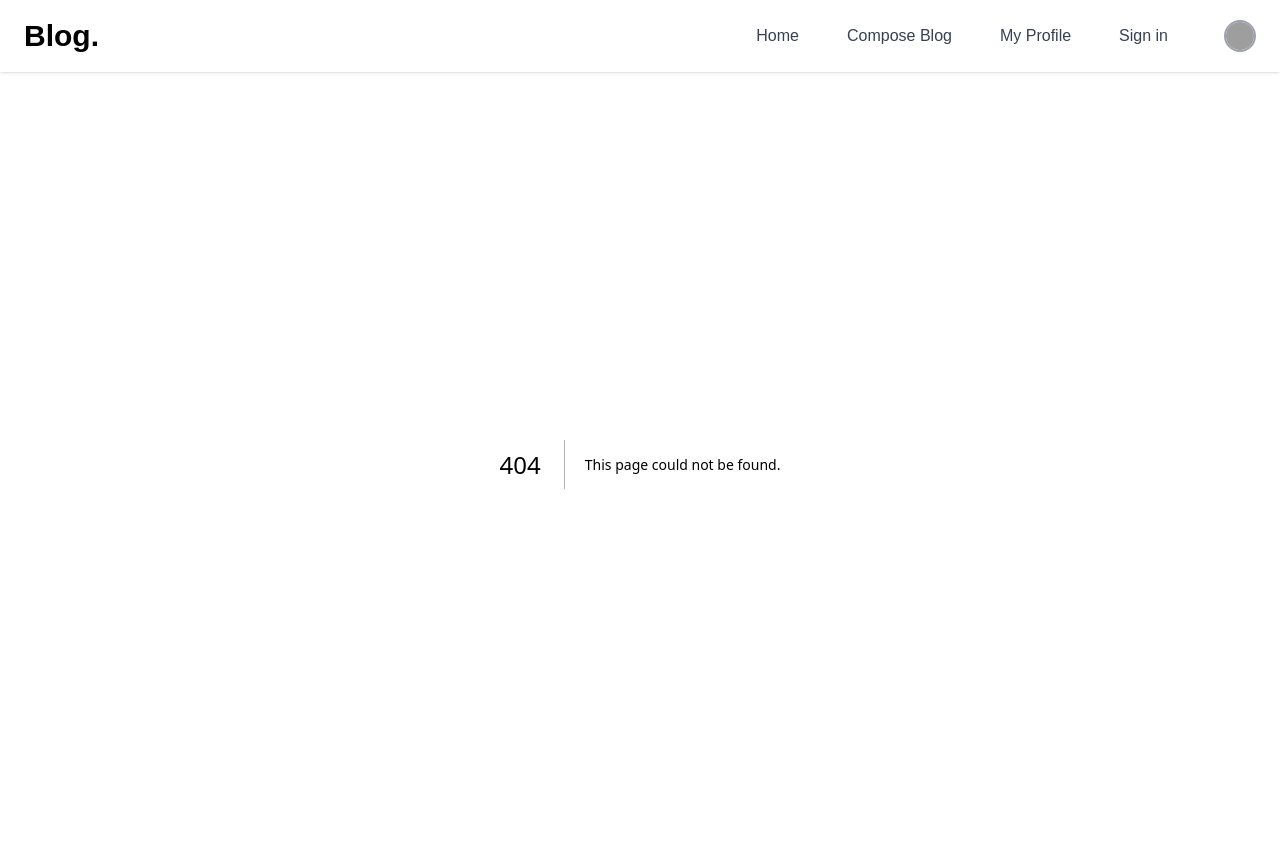
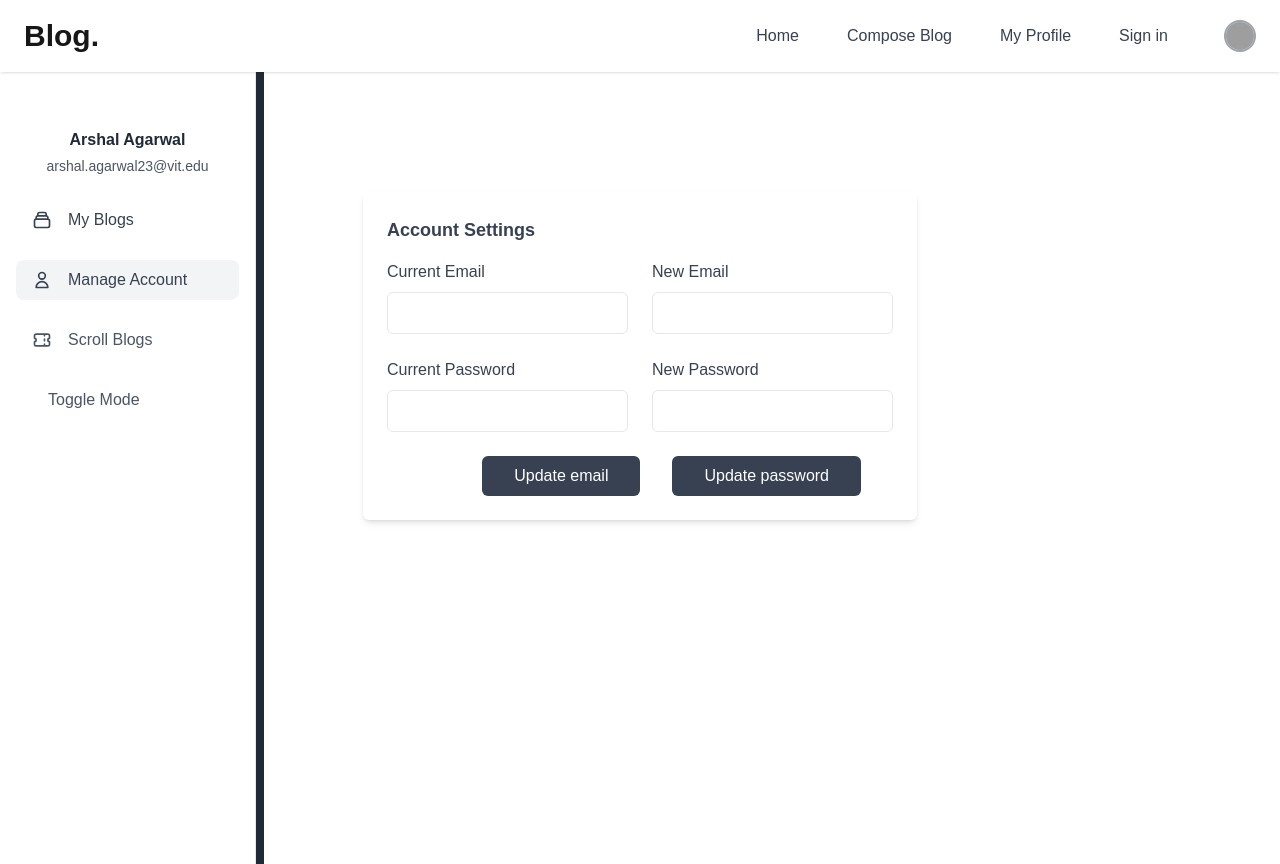
Before and after one commit to Arshal-Agarwal/blogging-platform-repo, a Next.js app: page /Pages/ManageAcc in a window 1280 px wide. Before the commit this address had no page. After the commit the page ends 800 px from the top, so only its background shows below. Built offline with nearby package versions, Linux system fonts and the light colour scheme; grey boxes are pictures that could not be loaded.

Commit message:
Added Manage account page
1) Created ManageAcc page
2) Modified styling of sign in page
3) Restyled Navbar and Sidebar
4) Modified homepage so only 1 card appears on 1 line

```diff
--- a/app/Components/BlogThreadCard.js
+++ b/app/Components/BlogThreadCard.js
@@ -3,32 +3,28 @@ import React from 'react'
 import Link from 'next/link'
 import Image from 'next/image'
 
-
 export default function BlogContentCard() {
   return (
-
-            <div className="max-w-2xl px-8 py-4 bg-white rounded-lg shadow-md dark:bg-gray-800 float-right  mt-10 mr-10">
+    <div className="max-w-4xl  max-h-72 px-8 py-4 bg-white rounded-lg shadow-md dark:bg-gray-800 mb-10  mx-auto overflow-hidden">
       <div className="flex items-center justify-between">
-                <Image className="hidden object-cover w-10 h-10 mr-4 rounded-full sm:block" src="/logo.png" height={100} width={100} alt="avatar"/>
+        <Image className="hidden object-cover w-10 h-10 mr-4 rounded-full sm:block" src="/logo.png" height={100} width={100} alt="avatar" />
         <span className="text-sm font-light text-gray-600 dark:text-gray-400">u/Arshal11</span>
         <p className="px-3 py-1 text-sm font-bold text-gray-100 transition-colors duration-300 transform bg-gray-600 rounded cursor-default hover:bg-gray-500" tabIndex="0" role="button">Design</p>
       </div>
 
       <div className="mt-2">
         <Link href="../Pages/DisplayBlog" className="text-xl underline font-bold text-gray-700 dark:text-white hover:text-gray-600 dark:hover:text-gray-200 hover:underline" tabIndex="0" role="link">Blog Title</Link>
-                    <p className="mt-2 text-gray-600 dark:text-gray-300">Blog Content.....Lorem ipsum dolor sit, amet consectetur adipisicing elit. Tempora expedita dicta totam aspernatur doloremque. Excepturi iste iusto eos enim reprehenderit nisi, accusamus delectus nihil quis facere in modi ratione libero!</p>
+        <p className="mt-2 text-gray-600 dark:text-gray-300 overflow-hidden text-ellipsis max-h-24">Blog Content.....Lorem ipsum dolor sit, amet consectetur adipisicing elit. Tempora expedita dicta totam aspernatur doloremque. Excepturi iste iusto eos enim reprehenderit nisi, accusamus delectus nihil quis facere in modi ratione libero!</p>
+        <p className="mt-2 text-gray-600 dark:text-gray-300 overflow-hidden text-ellipsis max-h-24">Blog Content.....Lorem ipsum dolor sit, amet consectetur adipisicing elit. Tempora expedita dicta totam aspernatur doloremque. Excepturi iste iusto eos enim reprehenderit nisi, accusamus delectus nihil quis facere in modi ratione libero!</p>
+        <p className="mt-2 text-gray-600 dark:text-gray-300 overflow-hidden text-ellipsis max-h-24">Blog Content.....Lorem ipsum dolor sit, amet consectetur adipisicing elit. Tempora expedita dicta totam aspernatur doloremque. Excepturi iste iusto eos enim reprehenderit nisi, accusamus delectus nihil quis facere in modi ratione libero!</p>
       </div>
 
-
-                <div className="flex items-center justify-between mt-4">
-                    <Link href="../Pages/DisplayBlog" className="text-blue-600 dark:text-blue-400 hover:underline" tabIndex="0" role="link">Read more</Link>
-
+      <div className="flex items-center justify-between mt-4 ">
+        <Link href="../Pages/DisplayBlog" className="text-blue-600 dark:text-blue-400  hover:underline " tabIndex="0" role="link">Read more</Link>
         <div className="flex items-center">
-
-                            <Link className="font-bold text-gray-700 cursor-pointer dark:text-gray-200" tabIndex="0" role="link"href="../Pages/DisplayBlog">Arshal Agarwal</Link>
+          <Link className="font-bold text-gray-700 cursor-pointer dark:text-gray-200" tabIndex="0" role="link" href="../Pages/DisplayBlog">Arshal Agarwal</Link>
         </div>
       </div>
     </div>
-
   )
 }
--- a/app/Components/Navbar.js
+++ b/app/Components/Navbar.js
@@ -43,12 +43,12 @@ const Navbar = () => {
                         <div className="flex items-center mt-4 lg:mt-0">
 
 
-                            <button type="button" className="flex items-center focus:outline-none" aria-label="toggle profile dropdown">
+                            <Link href="/Pages/ManageAcc" className="flex items-center focus:outline-none" aria-label="toggle profile dropdown">
                                 <div className="w-8 h-8 overflow-hidden border-2 border-gray-400 rounded-full">
                                     <img src="https://images.unsplash.com/photo-1517841905240-472988babdf9?ixlib=rb-1.2.1&ixid=eyJhcHBfaWQiOjEyMDd9&auto=format&fit=crop&w=334&q=80" className="object-cover w-full h-full" alt="avatar" />
                                 </div>
-                                <h3 className="mx-2 text-gray-700 dark:text-gray-200 lg:hidden">Khatab wedaa</h3>
-                            </button>
+
+                            </Link>
                         </div>
                     </div>
                 </div>
--- a/app/Components/Sidebar.js
+++ b/app/Components/Sidebar.js
@@ -5,7 +5,7 @@ import Link from 'next/link'
 
 export default function Sidebar() {
     return (
-        <div className='inline-block fixed border-r-8 mt-2  border-gray-800 clear-both'>
+        <div className='inline-block fixed border-r-8  border-gray-800 clear-both'>
             <aside className="flex flex-col w-64 h-screen px-4 py-8 overflow-y-auto bg-white border-r rtl:border-r-0 rtl:border-l dark:bg-gray-900 dark:border-gray-700">
                 <div className="flex flex-col items-center mt-6 -mx-2">
 
@@ -15,21 +15,21 @@ export default function Sidebar() {
 
                 <div className="flex flex-col justify-between flex-1 mt-6">
                     <nav>
-                        <a className="flex items-center px-4 py-2 text-gray-700 bg-gray-100 rounded-lg dark:bg-gray-800 dark:text-gray-200" href="#">
+                        <Link className="flex items-center px-4 py-2 text-gray-700 bg-gray-100 rounded-lg dark:bg-gray-800 dark:text-gray-200" href="">
                             <svg className="w-5 h-5" viewBox="0 0 24 24" fill="none" xmlns="http://www.w3.org/2000/svg">
                                 <path d="M19 11H5M19 11C20.1046 11 21 11.8954 21 13V19C21 20.1046 20.1046 21 19 21H5C3.89543 21 3 20.1046 3 19V13C3 11.8954 3.89543 11 5 11M19 11V9C19 7.89543 18.1046 7 17 7M5 11V9C5 7.89543 5.89543 7 7 7M7 7V5C7 3.89543 7.89543 3 9 3H15C16.1046 3 17 3.89543 17 5V7M7 7H17" stroke="currentColor" strokeWidth="2" strokeLinecap="round" strokeLinejoin="round" />
                             </svg>
 
-                            <span className="mx-4 font-medium">Delete Blog</span>
-                        </a>
+                            <span className="mx-4 font-medium">My Blogs</span>
+                        </Link>
 
-                        <Link className="flex items-center px-4 py-2 mt-5 text-gray-600 transition-colors duration-300 transform rounded-lg dark:text-gray-400 hover:bg-gray-100 dark:hover:bg-gray-800 dark:hover:text-gray-200 hover:text-gray-700" href="../Pages/SignIn">
+                        <Link className="flex items-center px-4 py-2 mt-5 text-gray-600 transition-colors duration-300 transform rounded-lg dark:text-gray-400 hover:bg-gray-100 dark:hover:bg-gray-800 dark:hover:text-gray-200 hover:text-gray-700" href="../Pages/ManageAcc">
                             <svg className="w-5 h-5" viewBox="0 0 24 24" fill="none" xmlns="http://www.w3.org/2000/svg">
                                 <path d="M16 7C16 9.20914 14.2091 11 12 11C9.79086 11 8 9.20914 8 7C8 4.79086 9.79086 3 12 3C14.2091 3 16 4.79086 16 7Z" stroke="currentColor" strokeWidth="2" strokeLinecap="round" strokeLinejoin="round" />
                                 <path d="M12 14C8.13401 14 5 17.134 5 21H19C19 17.134 15.866 14 12 14Z" stroke="currentColor" strokeWidth="2" strokeLinecap="round" strokeLinejoin="round" />
                             </svg>
 
-                            <span className="mx-4 font-medium">Manage Accounts</span>
+                            <span className="mx-4 font-medium">Manage Account</span>
                         </Link>
 
                         <Link className="flex items-center px-4 py-2 mt-5 text-gray-600 transition-colors duration-300 transform rounded-lg dark:text-gray-400 hover:bg-gray-100 dark:hover:bg-gray-800 dark:hover:text-gray-200 hover:text-gray-700" href="/">
@@ -40,11 +40,11 @@ export default function Sidebar() {
                             <span className="mx-4 font-medium">Scroll Blogs</span>
                         </Link>
 
-                        <a className="flex items-center px-4 py-2 mt-5 text-gray-600 transition-colors duration-300 transform rounded-lg dark:text-gray-400 hover:bg-gray-100 dark:hover:bg-gray-800 dark:hover:text-gray-200 hover:text-gray-700" href="#">
+                        <button className="flex items-center px-4 py-2 mt-5 text-gray-600 transition-colors duration-300 transform rounded-lg dark:text-gray-400 hover:bg-gray-100 dark:hover:bg-gray-800 dark:hover:text-gray-200 hover:text-gray-700" >
 
 
                             <span className="mx-4 font-medium">Toggle Mode</span>
-                        </a>
+                        </button>
                     </nav>
                 </div>
             </aside>
--- /dev/null
+++ b/app/Pages/ManageAcc/page.js
@@ -0,0 +1,138 @@
+"use client"
+import React, { useRef } from 'react'
+import Sidebar from '@/app/Components/Sidebar';
+import Link from 'next/link';
+export default function Page() {
+    const emailRef = useRef(null);
+    const newEmailRef = useRef(null);
+    const passwordRef = useRef(null);
+    const newPasswordRef = useRef(null);
+
+    function handleSubmitEmail(event) {
+        event.preventDefault();
+        if (emailRef.current) emailRef.current.value = '';
+        if (newEmailRef.current) newEmailRef.current.value = '';
+    }
+
+    function handleSubmitPassword(event) {
+        event.preventDefault();
+        if (passwordRef.current) passwordRef.current.value = '';
+        if (newPasswordRef.current) newPasswordRef.current.value = '';
+    }
+
+    return (
+        <div className=' flex h-full'>
+
+            <div className='inline-block fixed border-r-8  border-gray-800 clear-both'>
+                <aside className="flex flex-col w-64 h-screen px-4 py-8 overflow-y-auto bg-white border-r rtl:border-r-0 rtl:border-l dark:bg-gray-900 dark:border-gray-700">
+                    <div className="flex flex-col items-center mt-6 -mx-2">
+
+                        <h4 className="mx-2 mt-2  font-bold text-gray-800 dark:text-gray-200">Arshal Agarwal</h4>
+                        <p className="mx-2 mt-1 text-sm font-medium text-gray-600 dark:text-gray-400">arshal.agarwal23@vit.edu</p>
+                    </div>
+
+                    <div className="flex flex-col justify-between flex-1 mt-6">
+                        <nav>
+                            <Link className="flex items-center px-4 py-2 text-gray-700 rounded-lg dark:text-gray-200" href="/Pages/Profile">
+                                <svg className="w-5 h-5" viewBox="0 0 24 24" fill="none" xmlns="http://www.w3.org/2000/svg">
+                                    <path d="M19 11H5M19 11C20.1046 11 21 11.8954 21 13V19C21 20.1046 20.1046 21 19 21H5C3.89543 21 3 20.1046 3 19V13C3 11.8954 3.89543 11 5 11M19 11V9C19 7.89543 18.1046 7 17 7M5 11V9C5 7.89543 5.89543 7 7 7M7 7V5C7 3.89543 7.89543 3 9 3H15C16.1046 3 17 3.89543 17 5V7M7 7H17" stroke="currentColor" strokeWidth="2" strokeLinecap="round" strokeLinejoin="round" />
+                                </svg>
+
+                                <span className="mx-4 font-medium">My Blogs</span>
+                            </Link>
+
+
+                            <Link className="flex items-center px-4 py-2 mt-5  transition-colors duration-300 transform rounded-lg  text-gray-700 bg-gray-100  dark:bg-gray-800 dark:text-gray-200" href="../Pages/ManageAcc">
+                                <svg className="w-5 h-5" viewBox="0 0 24 24" fill="none" xmlns="http://www.w3.org/2000/svg">
+                                    <path d="M16 7C16 9.20914 14.2091 11 12 11C9.79086 11 8 9.20914 8 7C8 4.79086 9.79086 3 12 3C14.2091 3 16 4.79086 16 7Z" stroke="currentColor" strokeWidth="2" strokeLinecap="round" strokeLinejoin="round" />
+                                    <path d="M12 14C8.13401 14 5 17.134 5 21H19C19 17.134 15.866 14 12 14Z" stroke="currentColor" strokeWidth="2" strokeLinecap="round" strokeLinejoin="round" />
+                                </svg>
+
+                                <span className="mx-4 font-medium">Manage Account</span>
+                            </Link>
+
+                            <Link className="flex items-center px-4 py-2 mt-5 text-gray-600 transition-colors duration-300 transform rounded-lg dark:text-gray-400 hover:bg-gray-100 dark:hover:bg-gray-800 dark:hover:text-gray-200 hover:text-gray-700" href="/">
+                                <svg className="w-5 h-5" viewBox="0 0 24 24" fill="none" xmlns="http://www.w3.org/2000/svg">
+                                    <path d="M15 5V7M15 11V13M15 17V19M5 5C3.89543 5 3 5.89543 3 7V10C4.10457 10 5 10.8954 5 12C5 13.1046 4.10457 14 3 14V17C3 18.1046 3.89543 19 5 19H19C20.1046 19 21 18.1046 21 17V14C19.8954 14 19 13.1046 19 12C19 10.8954 19.8954 10 21 10V7C21 5.89543 20.1046 5 19 5H5Z" stroke="currentColor" strokeWidth="2" strokeLinecap="round" strokeLinejoin="round" />
+                                </svg>
+
+                                <span className="mx-4 font-medium">Scroll Blogs</span>
+                            </Link>
+
+                            <button className="flex items-center px-4 py-2 mt-5 text-gray-600 transition-colors duration-300 transform rounded-lg dark:text-gray-400 hover:bg-gray-100 dark:hover:bg-gray-800 dark:hover:text-gray-200 hover:text-gray-700" >
+
+
+                                <span className="mx-4 font-medium">Toggle Mode</span>
+                            </button>
+                        </nav>
+                    </div>
+                </aside>
+            </div>
+
+            {/* <Sidebar></Sidebar> */}
+            <section className="max-w-4xl mt-32 p-6 mx-auto bg-white rounded-md shadow-md dark:bg-gray-800">
+                <h2 className="text-lg font-semibold text-gray-700 capitalize dark:text-white">Account Settings</h2>
+
+                <form>
+                    <div className="grid grid-cols-1 gap-6 mt-4 sm:grid-cols-2">
+                        <div>
+                            <label className="text-gray-700 dark:text-gray-200" htmlFor="username">Current Email</label>
+                            <input
+                                id="username"
+                                type="text"
+                                ref={emailRef}
+                                className="block w-full px-4 py-2 mt-2 text-gray-700 bg-white border border-gray-200 rounded-md dark:bg-gray-800 dark:text-gray-300 dark:border-gray-600 focus:border-blue-400 focus:ring-blue-300 focus:ring-opacity-40 dark:focus:border-blue-300 focus:outline-none focus:ring"
+                            />
+                        </div>
+
+                        <div>
+                            <label className="text-gray-700 dark:text-gray-200" htmlFor="emailAddress">New Email</label>
+                            <input
+                                id="emailAddress"
+                                type="email"
+                                ref={newEmailRef}
+                                className="block w-full px-4 py-2 mt-2 text-gray-700 bg-white border border-gray-200 rounded-md dark:bg-gray-800 dark:text-gray-300 dark:border-gray-600 focus:border-blue-400 focus:ring-blue-300 focus:ring-opacity-40 dark:focus:border-blue-300 focus:outline-none focus:ring"
+                            />
+                        </div>
+
+                        <div>
+                            <label className="text-gray-700 dark:text-gray-200" htmlFor="password">Current Password</label>
+                            <input
+                                id="password"
+                                type="password"
+                                ref={passwordRef}
+                                className="block w-full px-4 py-2 mt-2 text-gray-700 bg-white border border-gray-200 rounded-md dark:bg-gray-800 dark:text-gray-300 dark:border-gray-600 focus:border-blue-400 focus:ring-blue-300 focus:ring-opacity-40 dark:focus:border-blue-300 focus:outline-none focus:ring"
+                            />
+                        </div>
+
+                        <div>
+                            <label className="text-gray-700 dark:text-gray-200" htmlFor="passwordConfirmation">New Password</label>
+                            <input
+                                id="passwordConfirmation"
+                                type="password"
+                                ref={newPasswordRef}
+                                className="block w-full px-4 py-2 mt-2 text-gray-700 bg-white border border-gray-200 rounded-md dark:bg-gray-800 dark:text-gray-300 dark:border-gray-600 focus:border-blue-400 focus:ring-blue-300 focus:ring-opacity-40 dark:focus:border-blue-300 focus:outline-none focus:ring"
+                            />
+                        </div>
+                    </div>
+
+                    <div className="flex justify-end mt-6">
+                        <button
+                            onClick={handleSubmitEmail}
+                            className="px-8 mr-8 py-2.5 leading-5 text-white transition-colors duration-300 transform bg-gray-700 rounded-md hover:bg-gray-600 focus:outline-none focus:bg-gray-600"
+                        >
+                            Update email
+                        </button>
+
+                        <button
+                            onClick={handleSubmitPassword}
+                            className="px-8 py-2.5 mr-8 leading-5 text-white transition-colors duration-300 transform bg-gray-700 rounded-md hover:bg-gray-600 focus:outline-none focus:bg-gray-600"
+                        >
+                            Update password
+                        </button>
+                    </div>
+                </form>
+            </section>
+        </div>
+    )
+}
--- a/app/Pages/Profile/page.js
+++ b/app/Pages/Profile/page.js
@@ -6,6 +6,15 @@ export default function page() {
   return (
     <div>
       <Sidebar></Sidebar>
+      <br />
+      <BlogContentCard></BlogContentCard>
+      <BlogContentCard></BlogContentCard>
+      <BlogContentCard></BlogContentCard>
+      <BlogContentCard></BlogContentCard>
+      <BlogContentCard></BlogContentCard>
+      <BlogContentCard></BlogContentCard>
+      <BlogContentCard></BlogContentCard>
+      <BlogContentCard></BlogContentCard>
        </div>
   )
 }
--- a/app/Pages/SignIn/page.js
+++ b/app/Pages/SignIn/page.js
@@ -45,7 +45,7 @@ const SignInPage = () => {
 
                 <Image
                   className=" sm:w-32 sm:h-32 rounded-xl"
-                  src="/logo1.png"
+                  src="/logo.png"
                   alt="Logo"
                   width={1024}
                   height={1024}
--- a/app/page.js
+++ b/app/page.js
@@ -8,7 +8,7 @@ export default function Home() {
 
       <div className='threadBox'>
 
-
+        <br />
         <BlogThreadCard className="card"></BlogThreadCard>
         <BlogThreadCard className="card"></BlogThreadCard>
         <BlogThreadCard className="card"></BlogThreadCard>
```
Lines whose indentation alone changed are shown as unchanged.
